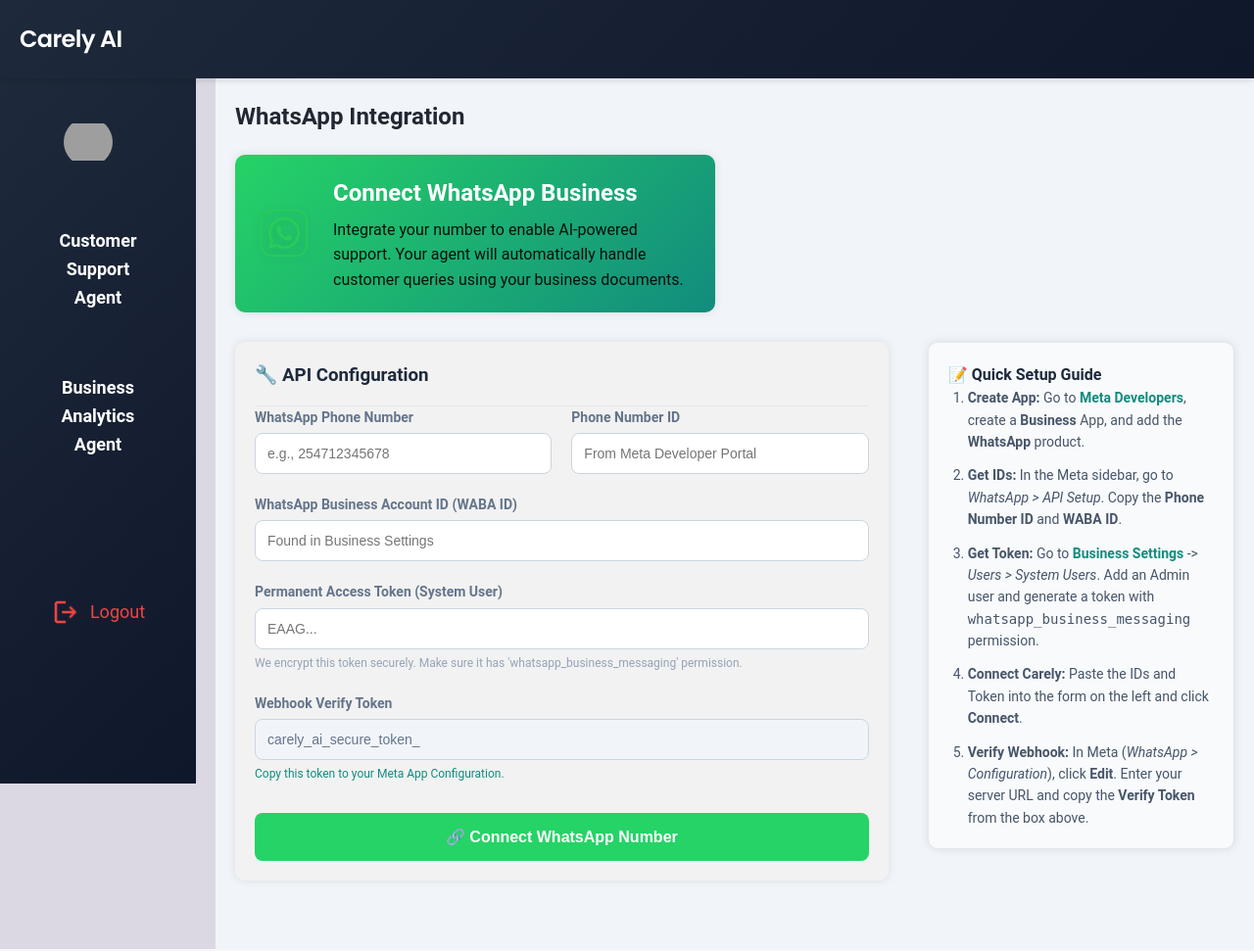
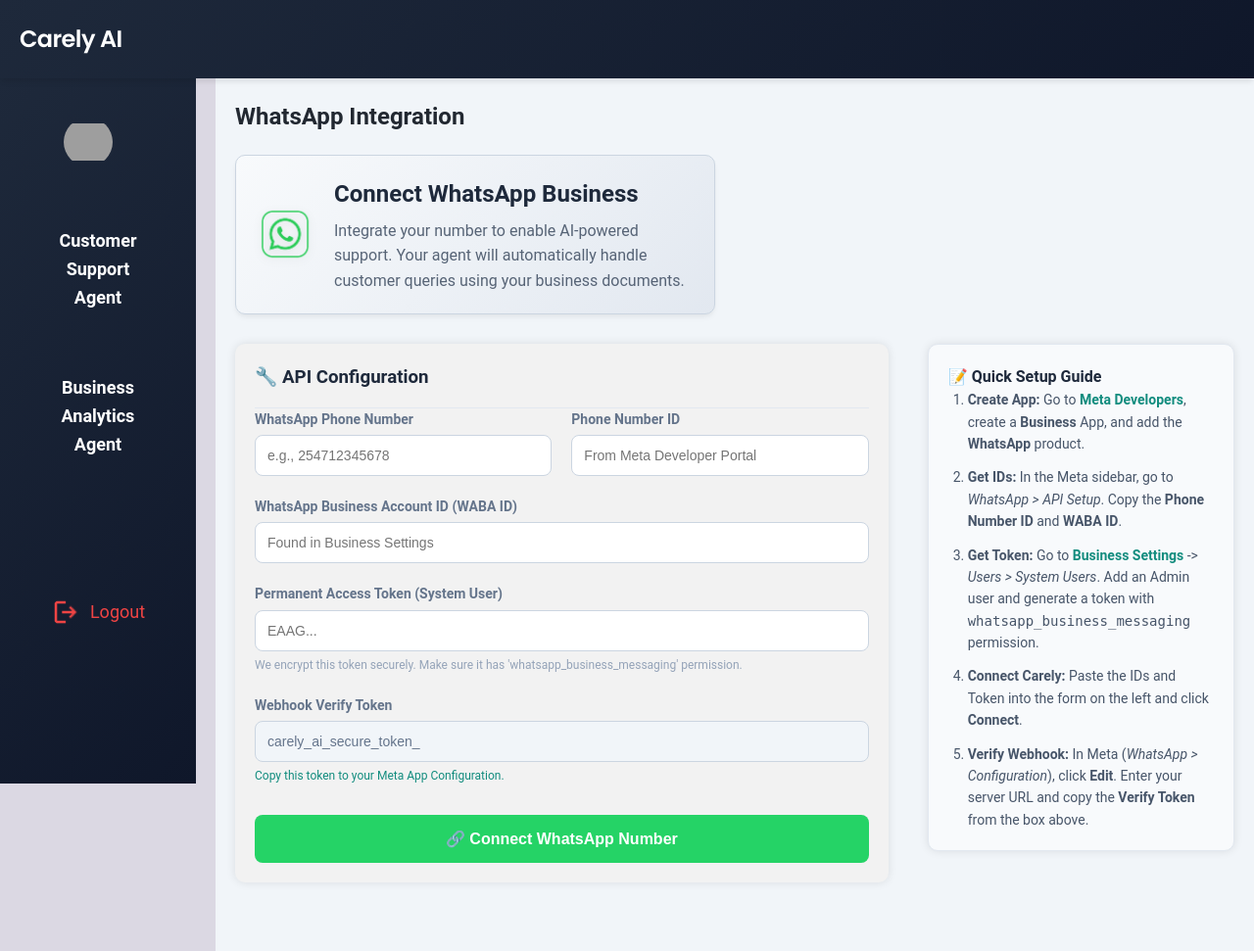
Before and after one commit to James-Muthama/Carely-AI, a Flask app: page /whatsapp_integration in a window 1280 px wide. Shown: the whole page at 98% size. Run offline with Flask 3, Linux system fonts and the light colour scheme; parts of the project's set-up code (start-up, migrations or seed data) failed here and were passed over; grey boxes are pictures that could not be loaded.

Commit message:
Updated Whatsapp Integration frontend and backend

```diff
--- a/Carely/app/templates/whatsapp_integration.html
+++ b/Carely/app/templates/whatsapp_integration.html
@@ -195,9 +195,31 @@
         }
 
         .whatsapp-hero {
-            background: linear-gradient(135deg, #25D366 0%, #128C7E 100%);
-            color: white;
+            /* A light, subtle slate-gray gradient for a clean look */
+            background: linear-gradient(135deg, #f8fafc 0%, #e2e8f0 100%);
+
+            /* IMPORTANT: Change text color from white to dark slate for readability */
+            color: #1e293b;
+
             margin-bottom: 30px;
+
+            /* A subtle border for definition */
+            border: 1px solid #cbd5e1;
+
+            /* A soft, modern shadow for depth */
+            box-shadow: 0 4px 6px -1px rgba(0, 0, 0, 0.05), 0 2px 4px -1px rgba(0, 0, 0, 0.03);
+        }
+
+        /* Ensure the title inside the hero is the correct dark color */
+        .whatsapp-hero h2 {
+            color: #1e293b !important; /* Override any inline white color */
+            margin: 0 0 5px 0;
+        }
+
+        /* Style the paragraph text to be a slightly lighter slate */
+        .whatsapp-hero p {
+            margin: 0;
+            color: #475569; /* Slate-600 for secondary text */
         }
 
         .integration_logo_large {
```
